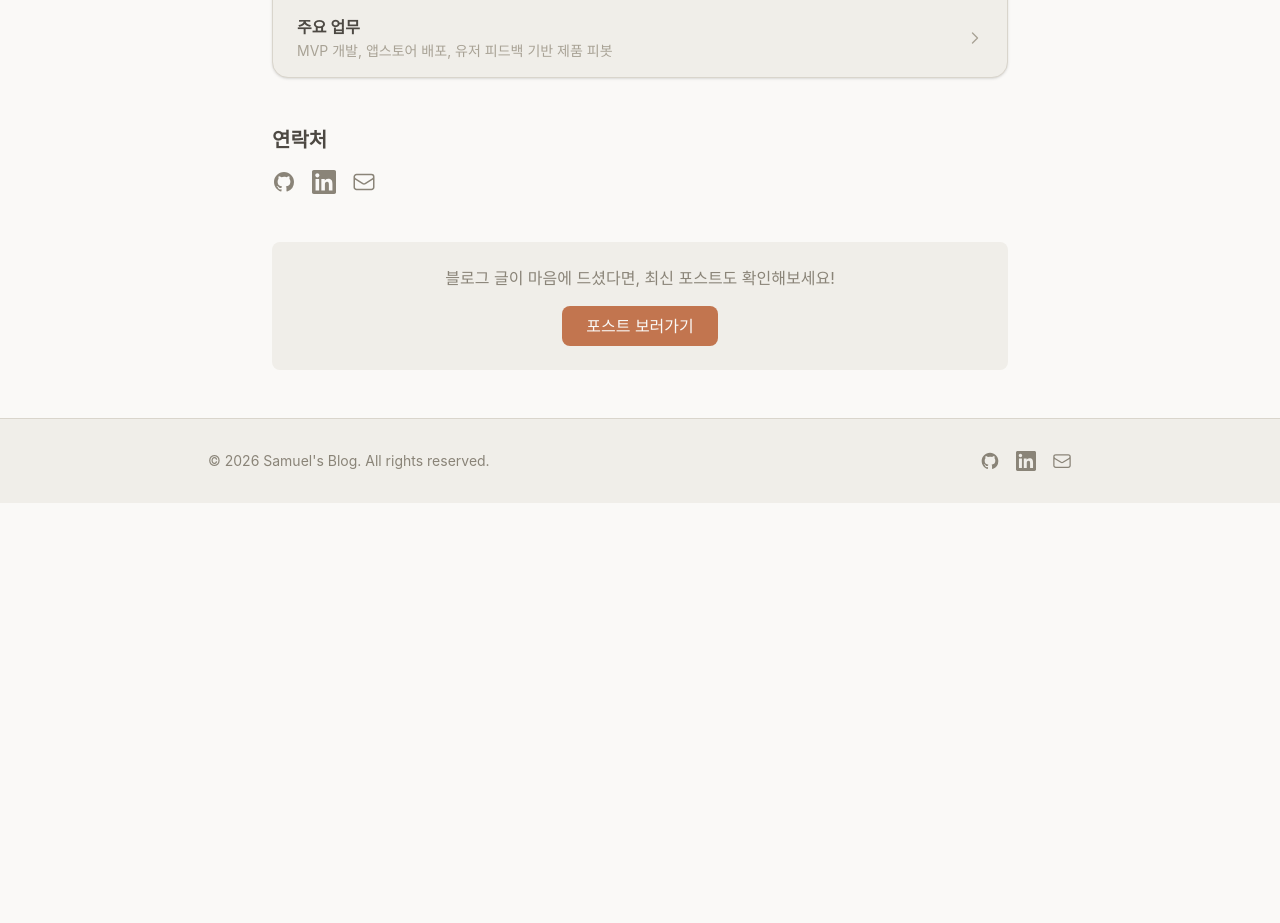
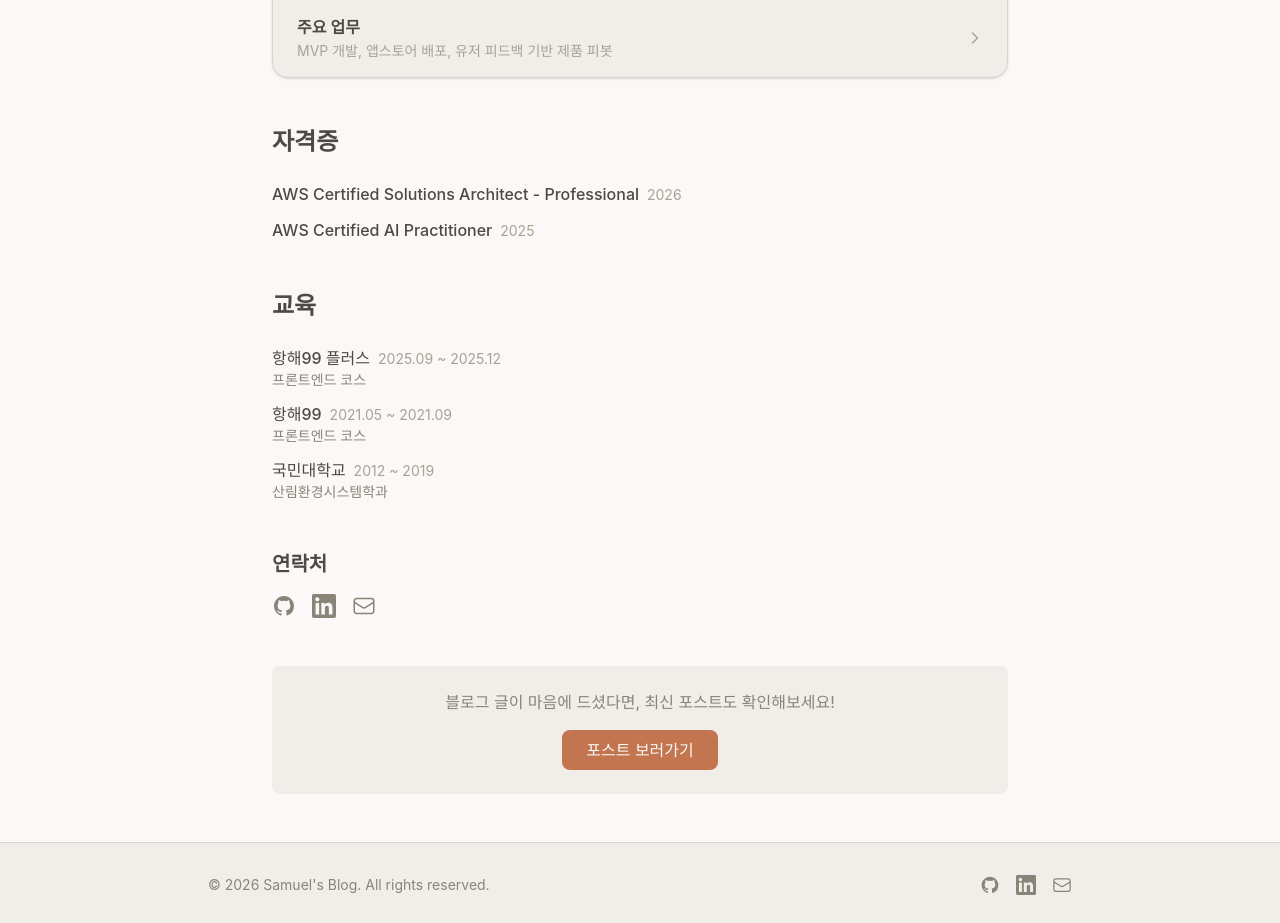
Before and after one commit to piggggggggy/samuel-narrative, a Next.js app: page /about in a window 1280 px wide. Shown: the part 2240-3163 px from the top of the page. Before the commit the page ends 2743 px from the top, so only its background shows below. Built offline with nearby package versions, Linux system fonts and the light colour scheme; no server answers; a web font is replaced by a local one.

Commit message:
feat(about): add certification and education sections

```diff
--- a/content/posts-index.json
+++ b/content/posts-index.json
@@ -178,5 +178,5 @@
     "review": []
   },
   "totalCount": 9,
-  "updatedAt": "2026-01-25T09:17:38.524Z"
+  "updatedAt": "2026-01-25T09:44:53.503Z"
 }
--- /dev/null
+++ b/src/app/about/_components/CertificationSection.tsx
@@ -0,0 +1,23 @@
+import type { CertificationItem } from "../_data/content";
+
+interface CertificationSectionProps {
+  certifications: CertificationItem[];
+}
+
+export function CertificationSection({
+  certifications,
+}: CertificationSectionProps) {
+  return (
+    <section className="mb-12">
+      <h2 className="mb-6 text-2xl font-bold text-text-primary">자격증</h2>
+      <div className="space-y-3">
+        {certifications.map((cert) => (
+          <div key={cert.name} className="flex items-baseline gap-2">
+            <span className="font-medium text-text-primary">{cert.name}</span>
+            <span className="text-sm text-text-muted">{cert.year}</span>
+          </div>
+        ))}
+      </div>
+    </section>
+  );
+}
--- /dev/null
+++ b/src/app/about/_components/EducationSection.tsx
@@ -0,0 +1,28 @@
+import type { EducationItem } from "../_data/content";
+
+interface EducationSectionProps {
+  educations: EducationItem[];
+}
+
+export function EducationSection({ educations }: EducationSectionProps) {
+  return (
+    <section className="mb-12">
+      <h2 className="mb-6 text-2xl font-bold text-text-primary">교육</h2>
+      <div className="space-y-3">
+        {educations.map((education) => (
+          <div key={education.institution}>
+            <div className="flex items-baseline gap-2">
+              <h3 className="font-medium text-text-primary">
+                {education.institution}
+              </h3>
+              <span className="text-sm text-text-muted">{education.period}</span>
+            </div>
+            <p className="text-sm text-text-secondary">
+              {education.description}
+            </p>
+          </div>
+        ))}
+      </div>
+    </section>
+  );
+}
--- a/src/app/about/_components/index.ts
+++ b/src/app/about/_components/index.ts
@@ -2,3 +2,5 @@ export { HeroSection } from "./HeroSection";
 export { CareerTimeline } from "./CareerTimeline";
 export { CompanyCard } from "./CompanyCard";
 export { ExperienceSection } from "./ExperienceSection";
+export { CertificationSection } from "./CertificationSection";
+export { EducationSection } from "./EducationSection";
--- a/src/app/about/_data/content.ts
+++ b/src/app/about/_data/content.ts
@@ -288,3 +288,39 @@ export const experiences: CompanyExperience[] = [
   megazoneExperience,
   myNormalExperience,
 ];
+
+// 자격증 섹션
+export interface CertificationItem {
+  name: string;
+  year: string;
+}
+
+export const certifications: CertificationItem[] = [
+  { name: "AWS Certified Solutions Architect - Professional", year: "2026" },
+  { name: "AWS Certified AI Practitioner", year: "2025" },
+];
+
+// 교육 섹션
+export interface EducationItem {
+  institution: string;
+  description: string;
+  period: string;
+}
+
+export const educations: EducationItem[] = [
+  {
+    institution: "항해99 플러스",
+    description: "프론트엔드 코스",
+    period: "2025.09 ~ 2025.12",
+  },
+  {
+    institution: "항해99",
+    description: "프론트엔드 코스",
+    period: "2021.05 ~ 2021.09",
+  },
+  {
+    institution: "국민대학교",
+    description: "산림환경시스템학과",
+    period: "2012 ~ 2019",
+  },
+];
--- a/src/app/about/page.tsx
+++ b/src/app/about/page.tsx
@@ -1,8 +1,20 @@
 import type { Metadata } from "next";
 import Link from "next/link";
 import { siteConfig } from "@/lib/config/site";
-import { HeroSection, CareerTimeline, CompanyCard } from "./_components";
-import { introduction, careers, experiences } from "./_data/content";
+import {
+  HeroSection,
+  CareerTimeline,
+  CompanyCard,
+  CertificationSection,
+  EducationSection,
+} from "./_components";
+import {
+  introduction,
+  careers,
+  experiences,
+  certifications,
+  educations,
+} from "./_data/content";
 
 export const metadata: Metadata = {
   title: "About",
@@ -74,6 +86,12 @@ export default function AboutPage() {
         </div>
       </section>
 
+      {/* Certifications */}
+      <CertificationSection certifications={certifications} />
+
+      {/* Education */}
+      <EducationSection educations={educations} />
+
       {/* Contact Section */}
       <section className="mb-12">
         <h2 className="mb-4 text-xl font-semibold text-text-primary">
```
